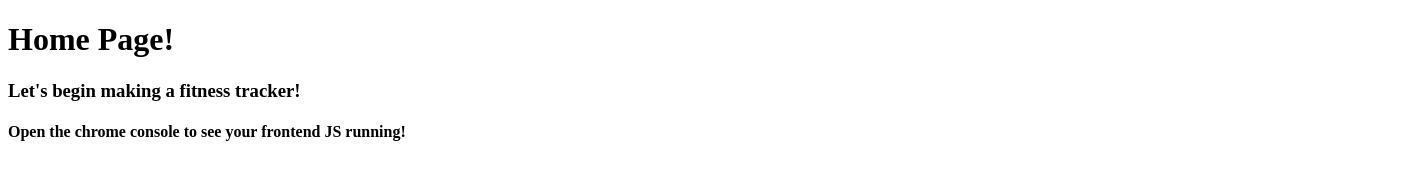
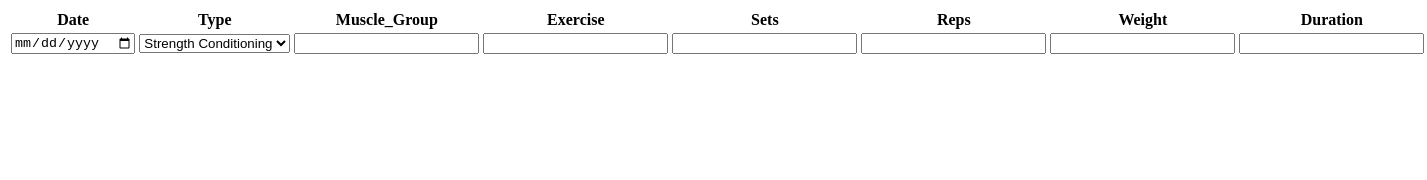
Before and after one commit to howardmg/mvp-fitness-tracker, a website: page Public/index.html in a window 1280 px wide. Shown: the whole page, 1427 px wide, since content can reach past the window. Drawn offline with Linux system fonts and the light colour scheme.

Commit message:
building index.html

```diff
--- a/Public/app.js
+++ b/Public/app.js
@@ -1 +1 @@
-console.log('It is working')
+console.log('Testing')
--- a/Public/index.html
+++ b/Public/index.html
@@ -7,10 +7,52 @@
     <script src="app.js"></script>
 </head>
 <body>
-    <h1>Home Page!</h1>
-    <h3>Let's begin making a fitness tracker!</h3>
-
-    <h4>Open the chrome console to see your frontend JS running!</h4>
+    <div id="app">
+        <table class="tracker">
+            <thead>
+                <tr>
+                    <th>Date</th>
+                    <th>Type</th>
+                    <th>Muscle_Group</th>
+                    <th>Exercise</th>
+                    <th>Sets</th>
+                    <th>Reps</th>
+                    <th>Weight</th>
+                    <th>Duration</th>
+                </tr>
+            </thead>
+            <tbody class="entries">
+                <tr>
+                    <td>
+                        <input type="date" class="tracker__date">
+                    </td>
+                    <td>
+                        <select class="tracker__type">
+                            <option value="strength-conditioning">Strength Conditioning</option>
+                            <option value="cardio">Cardio</option>
+                        </select>
+                    </td>
+                    <td>
+                        <input type="text" class="tracker__muscle-group">
+                    </td>
+                    <td>
+                        <input type="text" class="tracker__exercise">
+                    </td>
+                    <td>
+                        <input type="number" class="tracker__sets">
+                    </td>
+                    <td>
+                        <input type="number" class="tracker__reps">
+                    </td>
+                    <td>
+                        <input type="text" class="tracker__weight">
+                    </td>
+                    <td>
+                        <input type="text" class="tracker__duration">
+                    </td>
+                </tr>
+            </tbody>
+        </table>
 
 </body>
 </html>
```
